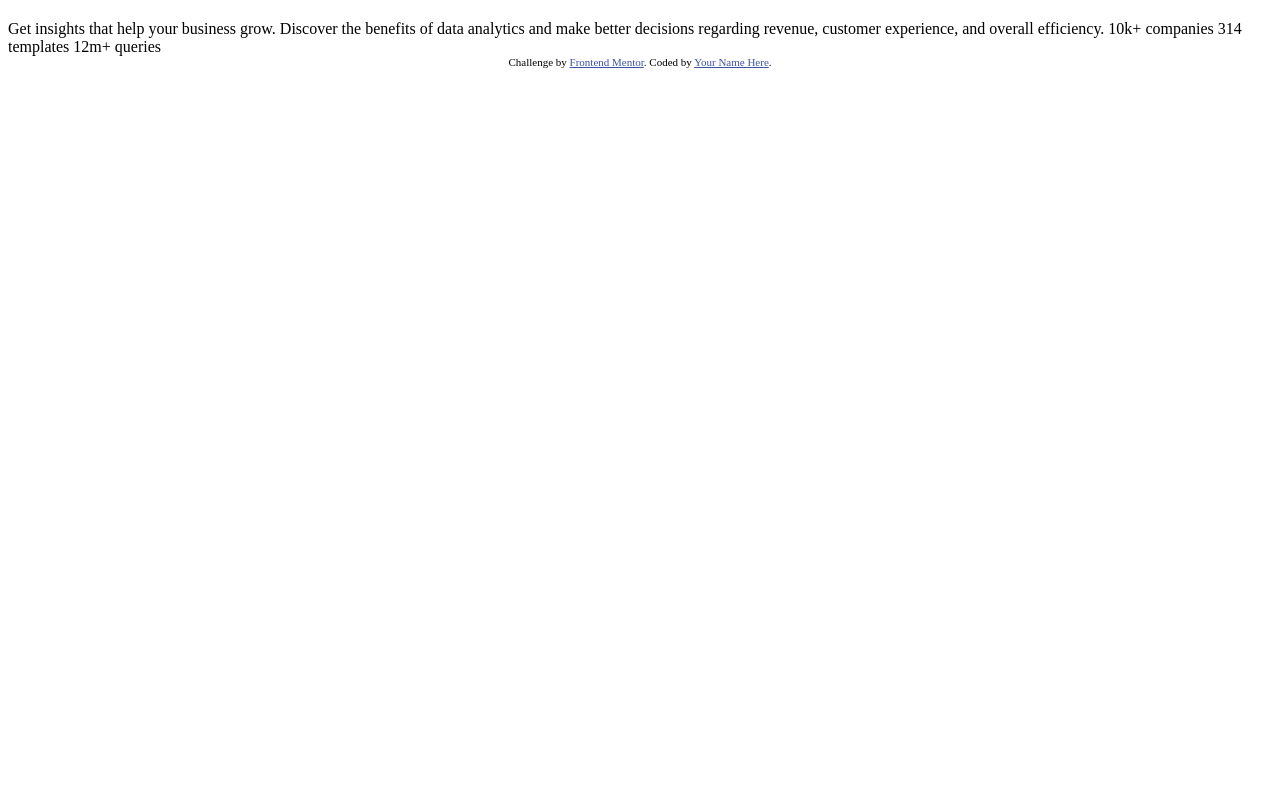
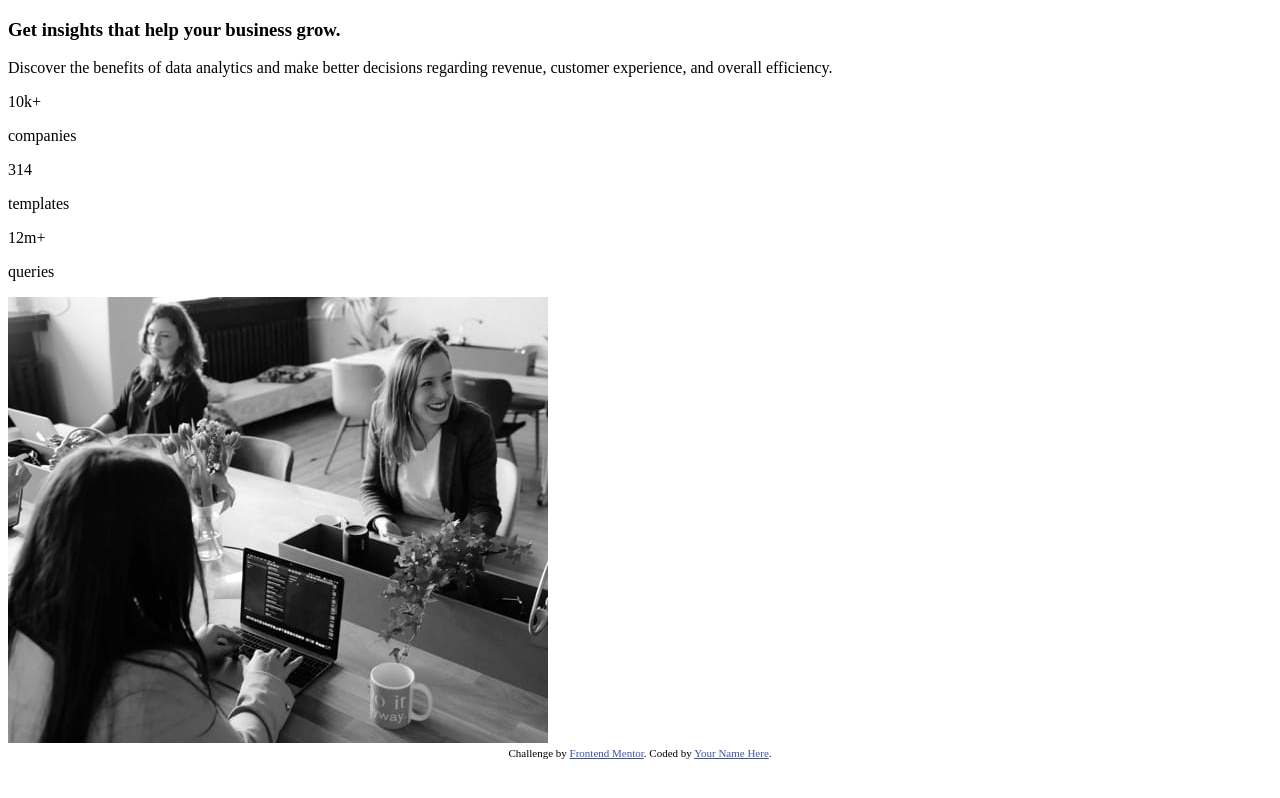
Before and after one commit to dkdurden/stats-card, a website: page index.html in a window 1280 px wide. Drawn offline with Linux system fonts and the light colour scheme.

Commit message:
added html for component

```diff
--- a/index.html
+++ b/index.html
@@ -28,13 +28,38 @@
   <body>
     <main>
       <article class="stats-card">
-        <h1></h1>
+        <section>
+          <h1 class="stats-card__heading">
+            Get insights that help your business grow.
+          </h1>
+          <p class="stats-card__description">
+            Discover the benefits of data analytics and make better decisions
+            regarding revenue, customer experience, and overall efficiency.
+          </p>
+
+          <div class="stats-card__stats">
+            <div class="stats-card__stat-group">
+              <p>10k+</p>
+              <p>companies</p>
+            </div>
+            <div class="stats-card__stat-group">
+              <p>314</p>
+              <p>templates</p>
+            </div>
+            <div class="stats-card__stat-group">
+              <p>12m+</p>
+              <p>queries</p>
+            </div>
+          </div>
+        </section>
+        <div class="stats-card__img-div">
+          <img
+            src="./images/image-header-desktop.jpg"
+            alt="People happily working on computers in an office"
+          />
+        </div>
       </article>
     </main>
-
-    Get insights that help your business grow. Discover the benefits of data
-    analytics and make better decisions regarding revenue, customer experience,
-    and overall efficiency. 10k+ companies 314 templates 12m+ queries
 
     <div class="attribution">
       Challenge by
```
